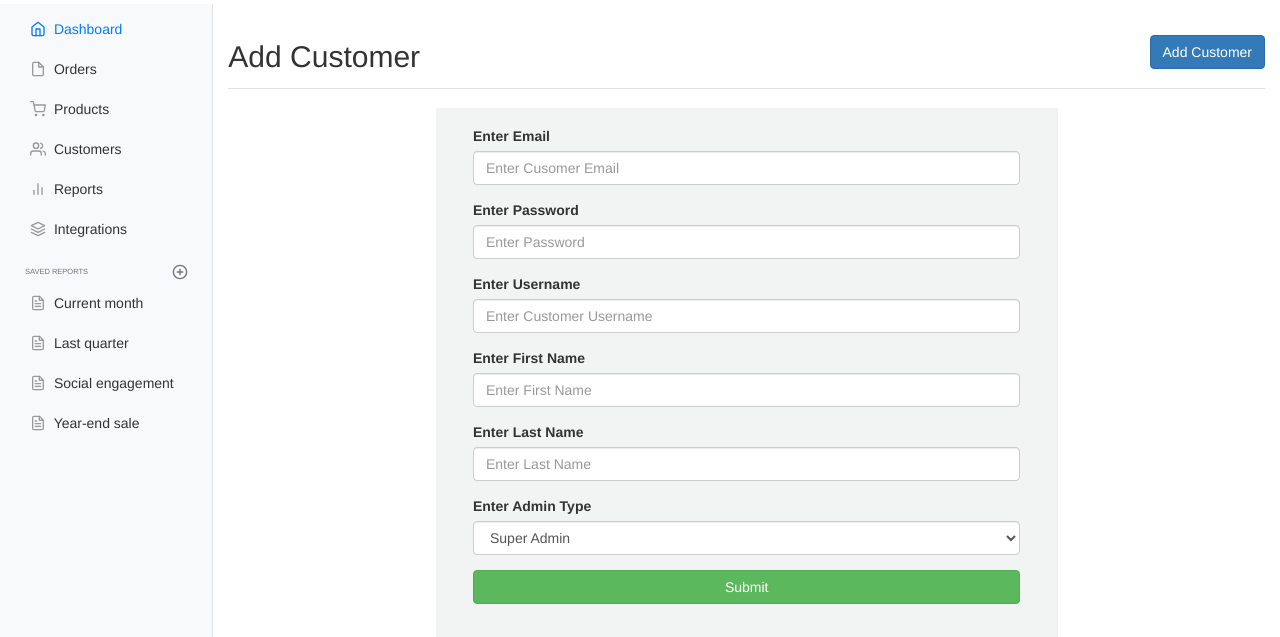
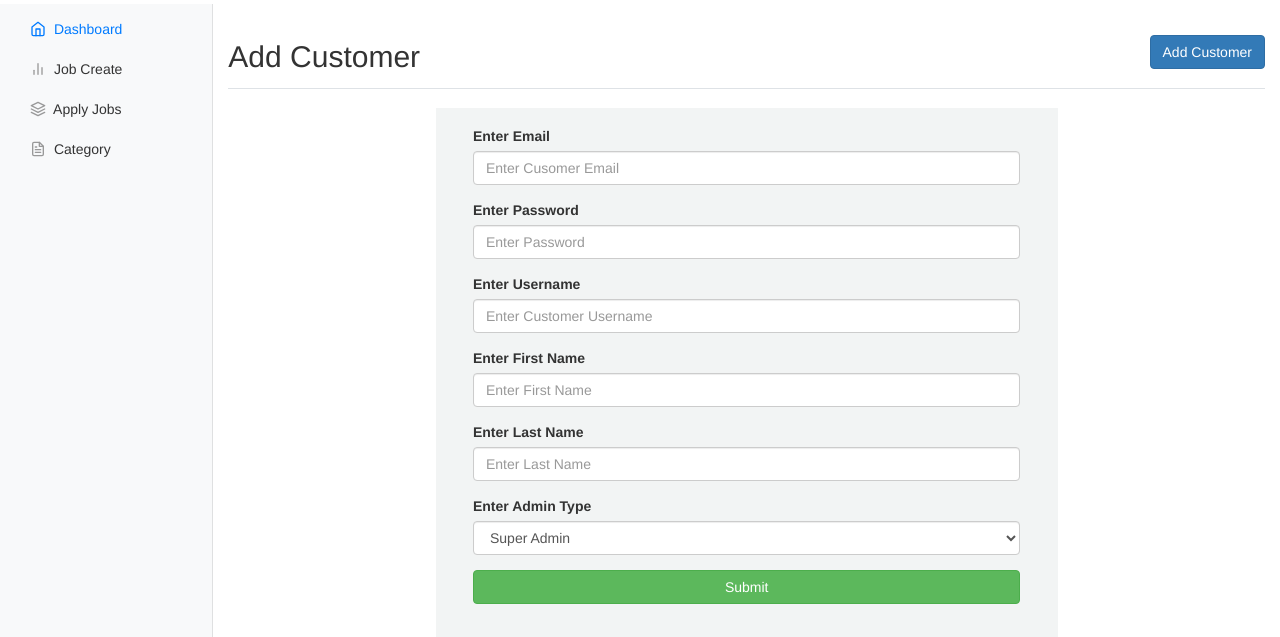
Before and after one commit to trannga2097/A_job_portal_website, a PHP site: page /add_customer.php in a window 1280 px wide. Shown: the part 118-755 px from the top of the page. Run offline with PHP 8.4, Linux system fonts and the light colour scheme; the visitor is signed in with stand-in values (Sample User, id 1); data that the repository does not hold is empty; some libraries are stand-ins or nearby versions.

Commit message:
Update sidebar.php

```diff
--- a/job_portal/admin/include/sidebar.php
+++ b/job_portal/admin/include/sidebar.php
@@ -1,3 +1,15 @@
+<!-- Nếu admin_type = 1 thì sẽ điều khiển được nhiều chức năng hơn admin_type = 2 -->
+<?php
+
+  include('connection/db.php');
+
+  $sql = "SELECT * FROM `admin_login` WHERE `admin_email`='{$_SESSION['admin_email']}' and `admin_type`='Super Admin'";
+
+  $result = mysqli_query($conn, $sql);
+
+    if(mysqli_num_rows($result)>0){
+
+?>
    <div class="container-fluid">
 
       <div class="row">
@@ -22,11 +34,11 @@
 
               <li class="nav-item">
 
-                <a class="nav-link" href="#">
+                <a class="nav-link" href="admin.php">
 
-                  <span data-feather="file"></span>
+                  <span data-feather="users"></span>
 
-                  Orders
+                  Admin
 
                 </a>
 
@@ -34,11 +46,11 @@
 
               <li class="nav-item">
 
-                <a class="nav-link" href="#">
+                <a class="nav-link" href="create_company.php">
 
-                  <span data-feather="shopping-cart"></span>
+                  <span data-feather="layers"></span>
 
-                  Products
+                  Company
 
                 </a>
 
@@ -46,35 +58,11 @@
 
               <li class="nav-item">
 
-                <a class="nav-link" href="customers.php">
-
-                  <span data-feather="users"></span>
-
-                  Customers
-
-                </a>
-
-              </li>
-
-              <li class="nav-item">
-
-                <a class="nav-link" href="#">
-
-                  <span data-feather="bar-chart-2"></span>
-
-                  Reports
-
-                </a>
-
-              </li>
-
-              <li class="nav-item">
-
-                <a class="nav-link" href="#">
+                <a class="nav-link" href="jobseeker.php">
 
                   <span data-feather="layers"></span>
 
-                  Integrations
+                  Job Seeker
 
                 </a>
 
@@ -82,63 +70,15 @@
 
             </ul>
 
-            <h6 class="sidebar-heading d-flex justify-content-between align-items-center px-3 mt-4 mb-1 text-muted">
-
-              <span>Saved reports</span>
-
-              <a class="d-flex align-items-center text-muted" href="#">
-
-                <span data-feather="plus-circle"></span>
-
-              </a>
-
-            </h6>
-
             <ul class="nav flex-column mb-2">
 
               <li class="nav-item">
 
-                <a class="nav-link" href="#">
+                <a class="nav-link" href="category.php">
 
                   <span data-feather="file-text"></span>
 
-                  Current month
-
-                </a>
-
-              </li>
-
-              <li class="nav-item">
-
-                <a class="nav-link" href="#">
-
-                  <span data-feather="file-text"></span>
-
-                  Last quarter
-
-                </a>
-
-              </li>
-
-              <li class="nav-item">
-
-                <a class="nav-link" href="#">
-
-                  <span data-feather="file-text"></span>
-
-                  Social engagement
-
-                </a>
-
-              </li>
-
-              <li class="nav-item">
-
-                <a class="nav-link" href="#">
-
-                  <span data-feather="file-text"></span>
-
-                  Year-end sale
+                  Category
 
                 </a>
 
@@ -149,3 +89,112 @@
           </div>
 
         </nav>
+<?php
+}else{
+  ?>
+    <div class="container-fluid">
+
+      <div class="row">
+
+        <nav class="col-md-2 d-none d-md-block bg-light sidebar">
+
+          <div class="sidebar-sticky">
+
+            <ul class="nav flex-column">
+
+              <li class="nav-item">
+
+                <a class="nav-link active" href="admin_dashboard.php">
+
+                  <span data-feather="home"></span>
+
+                  Dashboard <span class="sr-only">(current)</span>
+
+                </a>
+
+              </li>
+
+              <li class="nav-item">
+
+                <!-- <a class="nav-link" href="#">
+
+                  <span data-feather="file"></span>
+
+                  Orders
+
+                </a> -->
+
+              </li>
+
+              <li class="nav-item">
+
+                <!-- <a class="nav-link" href="#">
+
+                  <span data-feather="shopping-cart"></span>
+
+                  Products
+
+                </a> -->
+
+              </li>
+
+              <li class="nav-item">
+
+                <!-- <a class="nav-link" href="customers.php">
+
+                  <span data-feather="users"></span>
+
+                  Customers
+
+                </a> -->
+
+              </li>
+
+              <li class="nav-item">
+
+                <a class="nav-link" href="job_create.php">
+
+                  <span data-feather="bar-chart-2"></span>
+
+                  Job Create
+
+                </a>
+
+              </li>
+
+              <li class="nav-item">
+
+                <a class="nav-link" href="apply_jobs.php">
+
+                  <span data-feather="layers"></span>
+
+                  Apply Jobs
+
+                </a>
+
+              </li>
+
+            </ul>
+
+            <ul class="nav flex-column mb-2">
+
+              <li class="nav-item">
+
+                <a class="nav-link" href="#">
+
+                  <span data-feather="file-text"></span>
+
+                  Category
+
+                </a>
+
+              </li>
+
+            </ul>
+
+          </div>
+
+        </nav>
+<?php
+  }
+ ?>
```
Lines whose indentation alone changed are shown as unchanged.
